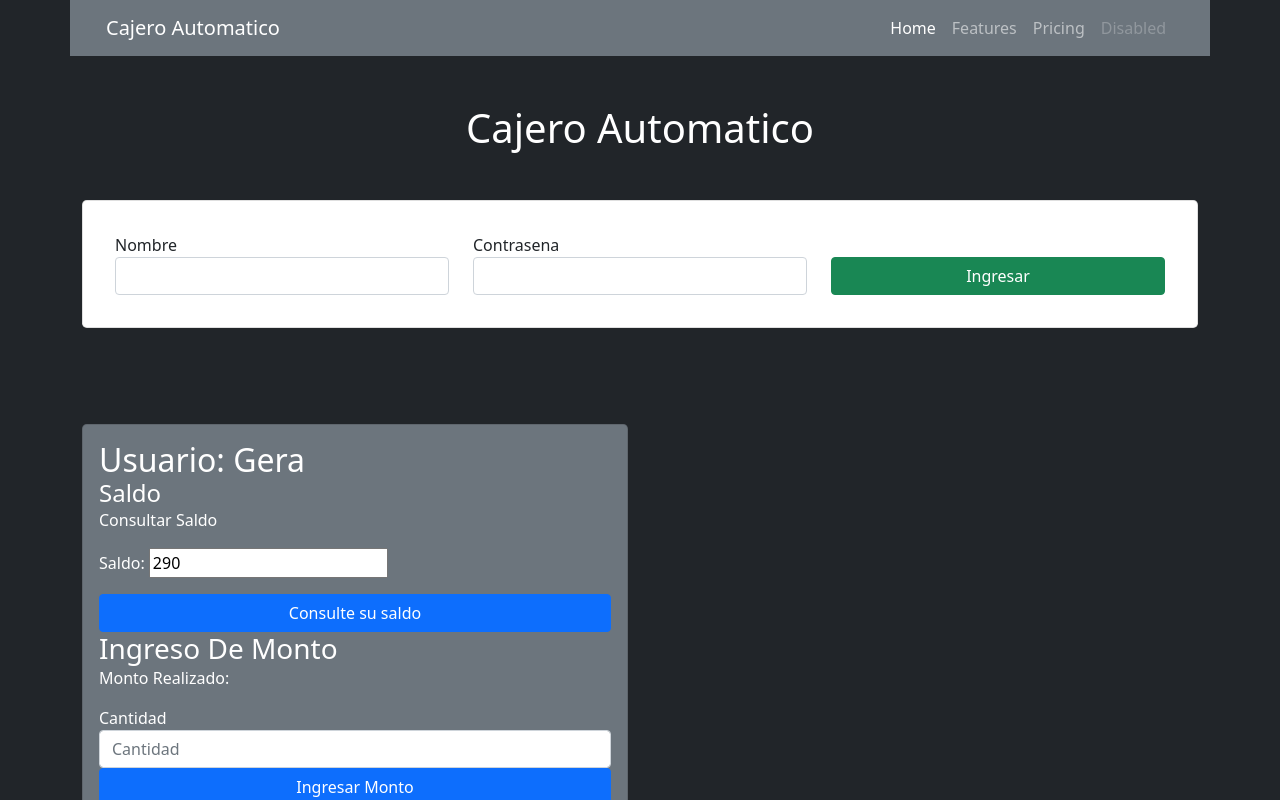
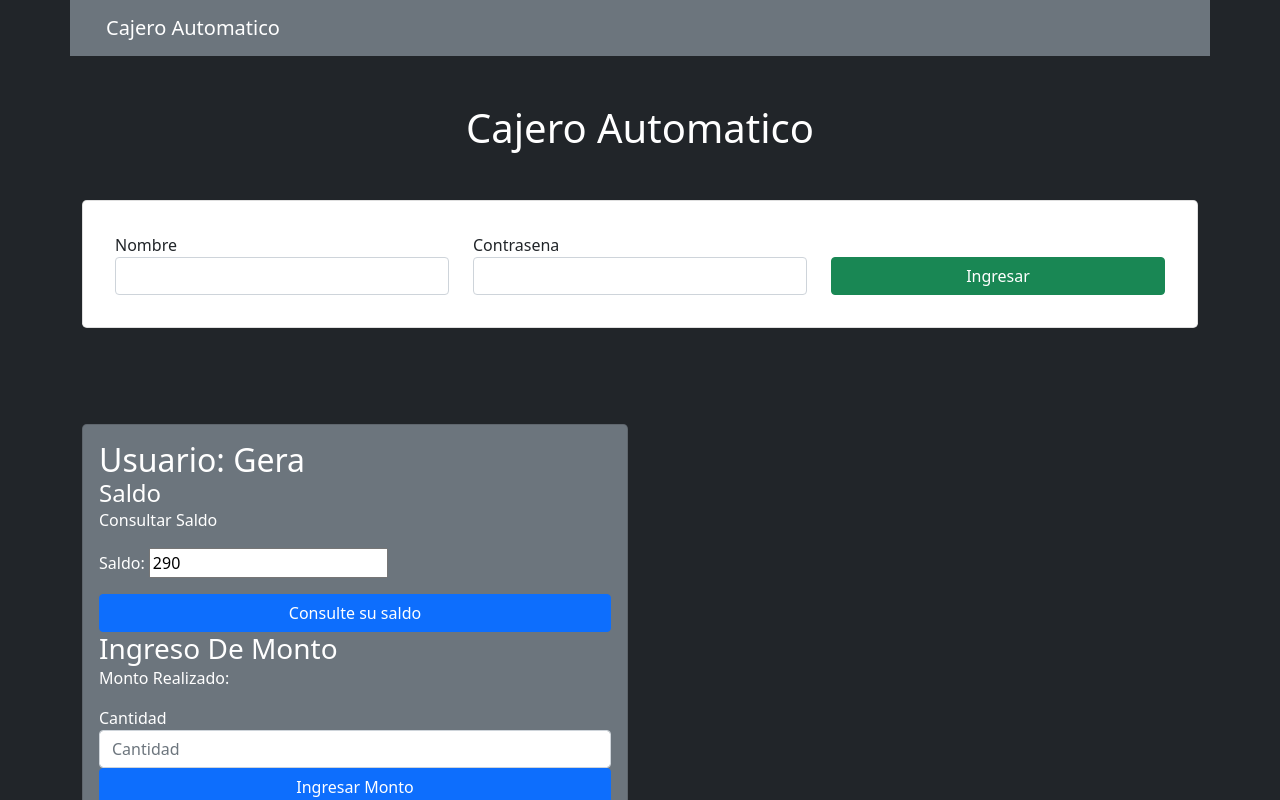
Before and after one commit to DaviToy/DaviToy.github.io, a plain HTML site: page bancoGera.html in a window 1280 px wide. Shown: the top 800 px of the page. Drawn offline with nearby package versions, Linux system fonts and the light colour scheme.

Commit message:
segundo commit

```diff
--- a/bancoGera.html
+++ b/bancoGera.html
@@ -20,16 +20,16 @@
                       <div class="collapse navbar-collapse" id="navbarNav">
                         <ul class="navbar-nav ms-auto">
                           <li class="nav-item">
-                            <a class="nav-link active" aria-current="page" href="#">Home</a>
+                            <a class="nav-link active" aria-current="page" href="#"></a>
                           </li>
                           <li class="nav-item">
-                            <a class="nav-link" href="#">Features</a>
+                            <a class="nav-link" href="#"></a>
                           </li>
                           <li class="nav-item">
-                            <a class="nav-link" href="#">Pricing</a>
+                            <a class="nav-link" href="#"></a>
                           </li>
                           <li class="nav-item">
-                            <a class="nav-link disabled">Disabled</a>
+                            <a class="nav-link disabled"></a>
                           </li>
                         </ul>
                       </div>
```
Also changed, not shown: bancoMali.html (+3 -3 lines), bancoMaui.html (+4 -4 lines), index.html (+4 -4 lines).
